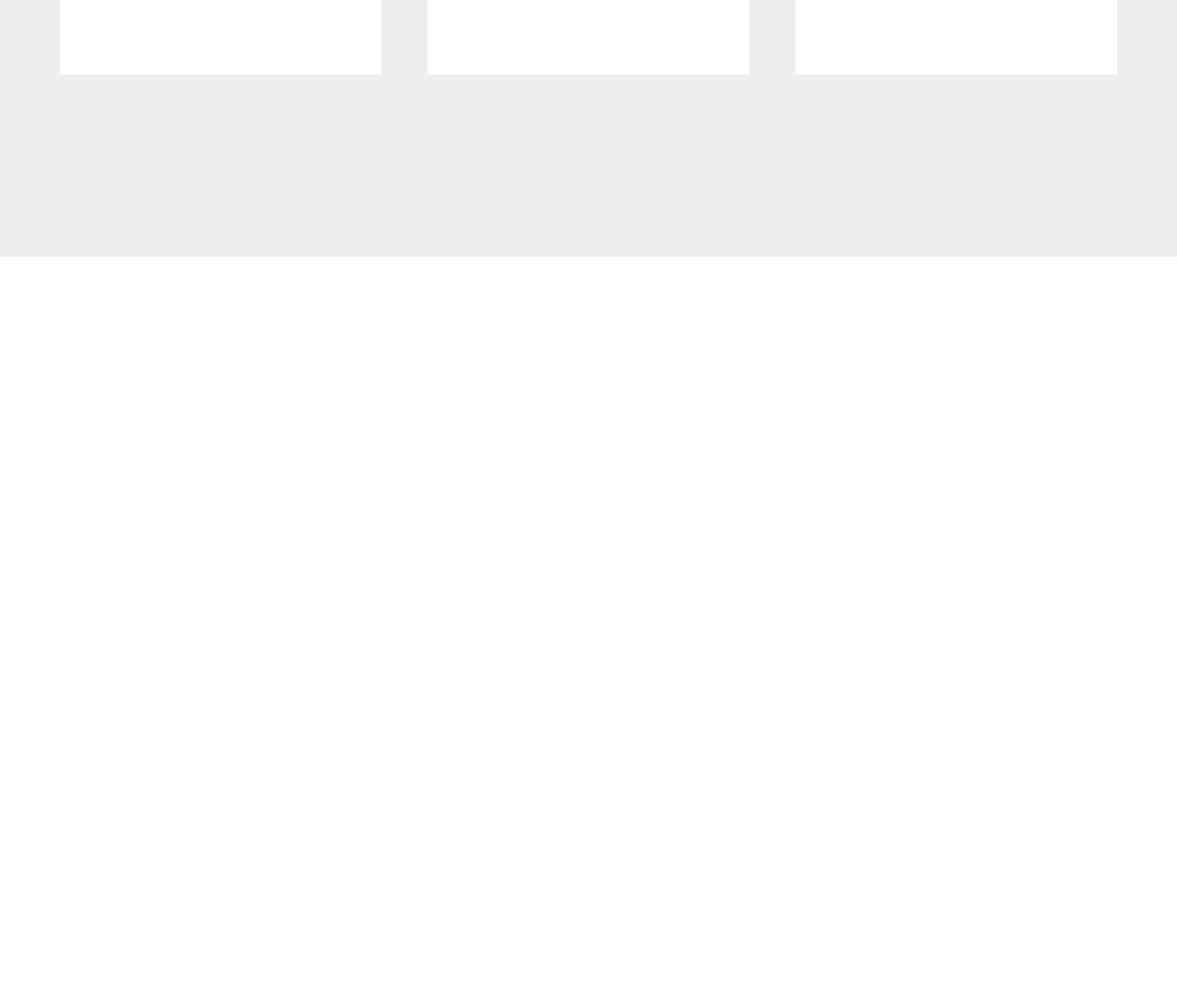
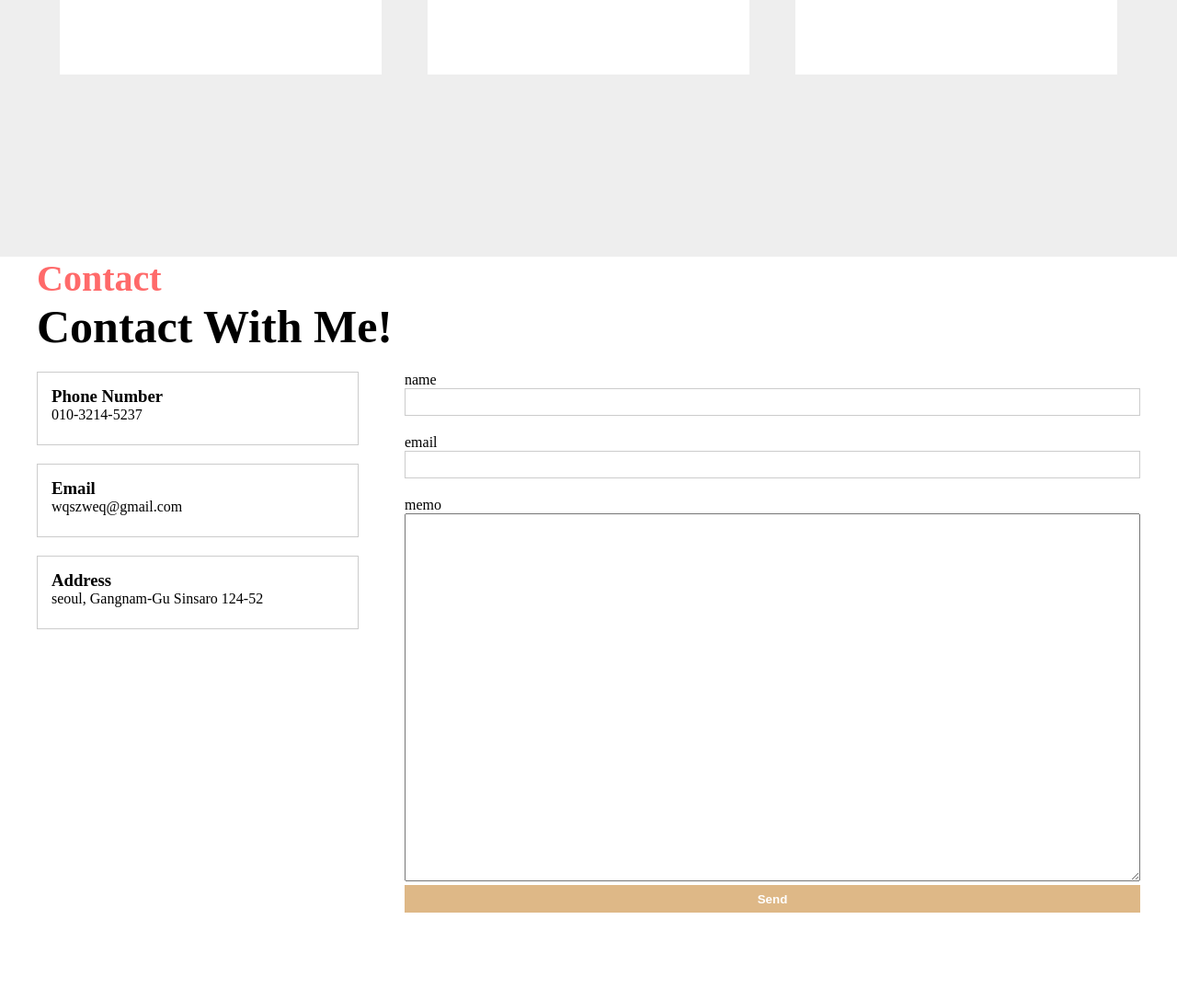
Before and after one commit to bsejun/swjb, a plain HTML site: page index.html in a window 1280 px wide. Shown: the part 4583-5670 px from the top of the page at 92% size. Before the commit the page ends 4862 px from the top, so only its background shows below. Drawn offline with Linux system fonts and the light colour scheme.

Commit message:
Add files via upload

```diff
--- a/index.html
+++ b/index.html
@@ -169,7 +169,57 @@
                 </li>
 
         </div>
+
+
     </div>
+
+    <div class="contact" id="contact">
+        <h2>Contact</h2>
+        <h1>Contact With Me!</h1>
+
+        <div class="contents">
+            <div class="left">
+
+                <div class="info">
+                    <h3>Phone Number</h3>
+                    <p>010-3214-5237</p>
+                </div>
+
+                <div class="info">
+                    <h3>Email</h3>
+                    <p>wqszweq@gmail.com</p>
+                </div>
+
+                <div class="info">
+                    <h3>Address</h3>
+                    <p>seoul, Gangnam-Gu Sinsaro 124-52</p>
+                </div>
+
+            </div>
+
+            <div class="right">
+                <p>name</p>
+                <input type="text">
+
+                <p>email</p>
+                <input type="text">
+
+                <p>memo</p>
+                <textarea name="" id="">
+
+
+                </textarea>
+
+                <br>
+                <button>Send</button>
+
+            </div>
+
+        </div>
+
+    </div>
+
+
 
 </body>
 
--- a/style.css
+++ b/style.css
@@ -4,7 +4,8 @@
     box-sizing: border-box;
 
 }
-html{
+
+html {
     scroll-behavior: smooth;
 }
 
@@ -121,20 +122,23 @@ li {
     color: black;
 }
 
-.mouse{
+.mouse {
     text-align: center;
     font-size: 50px;
     padding-top: 100px;
     animation: mouse 1s infinite;
 }
-@keyframes mouse{
-    0%{
+
+@keyframes mouse {
+    0% {
         transform: translateY(0px);
     }
-    50%{
+
+    50% {
         transform: translateY(20px);
     }
-    100%{
+
+    100% {
         transform: translateY(0px);
     }
 }
@@ -263,20 +267,24 @@ li {
     margin-bottom: 20px;
 
 }
-.skills i{
+
+.skills i {
     color: #ff6a6a;
     font-size: 40px;
 }
-.skills .contents li:hover{
+
+.skills .contents li:hover {
     background-color: #ff6a6a;
     color: white;
     border-radius: 15px;
 
 }
-.skills .contents li:hover i{
+
+.skills .contents li:hover i {
     color: white;
 }
-.bg{
+
+.bg {
     width: 100%;
     height: 700px;
     background: url(bg2.jpg) no-repeat;
@@ -285,7 +293,73 @@ li {
     background-attachment: fixed;
 }
 
-.project{
+.project {
     height: 1200px;
     margin-top: 0;
 }
+
+.contact {
+    width: 1200px;
+    height: 1000px;
+    margin: 0 auto;
+
+}
+
+.contact h2 {
+    font-size: 40px;
+    color: #ff6a6a;
+}
+
+.contact h1 {
+    font-size: 50px;
+}
+
+.contact .contents {
+    width: 1200px;
+    height: 700px;
+    display: flex;
+}
+
+.contact .left {
+    width: 400px;
+    height: 700px;
+}
+
+.contact .right {
+    width: 800px;
+    height: 700px;
+}
+
+.info {
+    width: 350px;
+    height: 80px;
+    border: 1px solid #ccc;
+    padding: 15px;
+    margin-top: 20px;
+}
+
+.contact .right p {
+
+    margin-top: 20px;
+}
+
+.contact .right input {
+    width: 800px;
+    height: 30px;
+    border: 1px solid #ccc;
+}
+
+.contact .right textarea {
+    width: 800px;
+    height: 400px;
+
+}
+
+.contact button {
+    width: 800px;
+    height: 30px;
+    background-color: burlywood;
+    color: white;
+    font-weight: bold;
+    border: none;
+}
```
